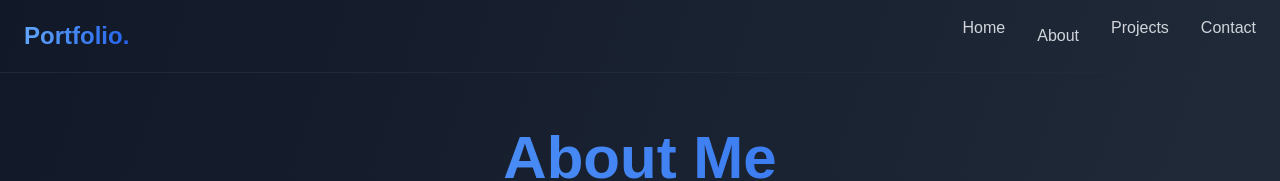
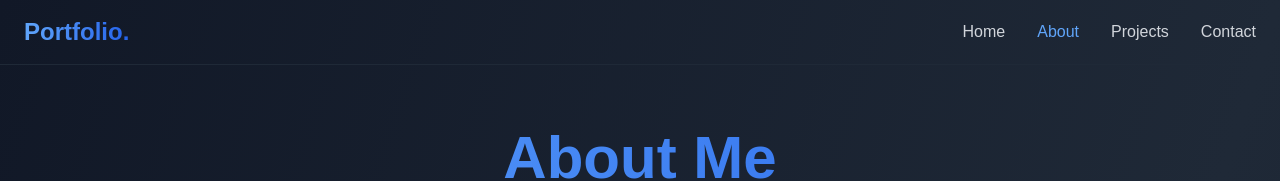
Before and after one commit to firaa02/portfolio1, a Next.js app: page /about in a window 1280 px wide. Shown: the top 181 px of the page. Built offline with nearby package versions, Linux system fonts and the light colour scheme.

Commit message:
Pesan commit yang menjelaskan perubahan

```diff
--- a/app/about/page.tsx
+++ b/app/about/page.tsx
@@ -177,23 +177,6 @@ const AboutPage = () => {
     const sectionId = item.toLowerCase();
     const isActive = activeSection === sectionId;
 
-    if (item === 'About') {
-      return (
-        <motion.div
-          whileHover={{ scale: 1.05 }}
-          whileTap={{ scale: 0.95 }}
-        >
-          <button
-            onClick={() => scrollToSection('hero')}
-            className={`relative py-2 ${
-              isActive ? 'text-blue-400' : 'text-gray-300 hover:text-white'
-            } transition-colors duration-300 after:content-[''] after:absolute after:left-0 after:bottom-0 after:h-0.5 after:w-0 after:bg-blue-400 after:transition-all hover:after:w-full`}
-          >
-            {item}
-          </button>
-        </motion.div>
-      );
-    }
 
     return (
       <motion.div
```
